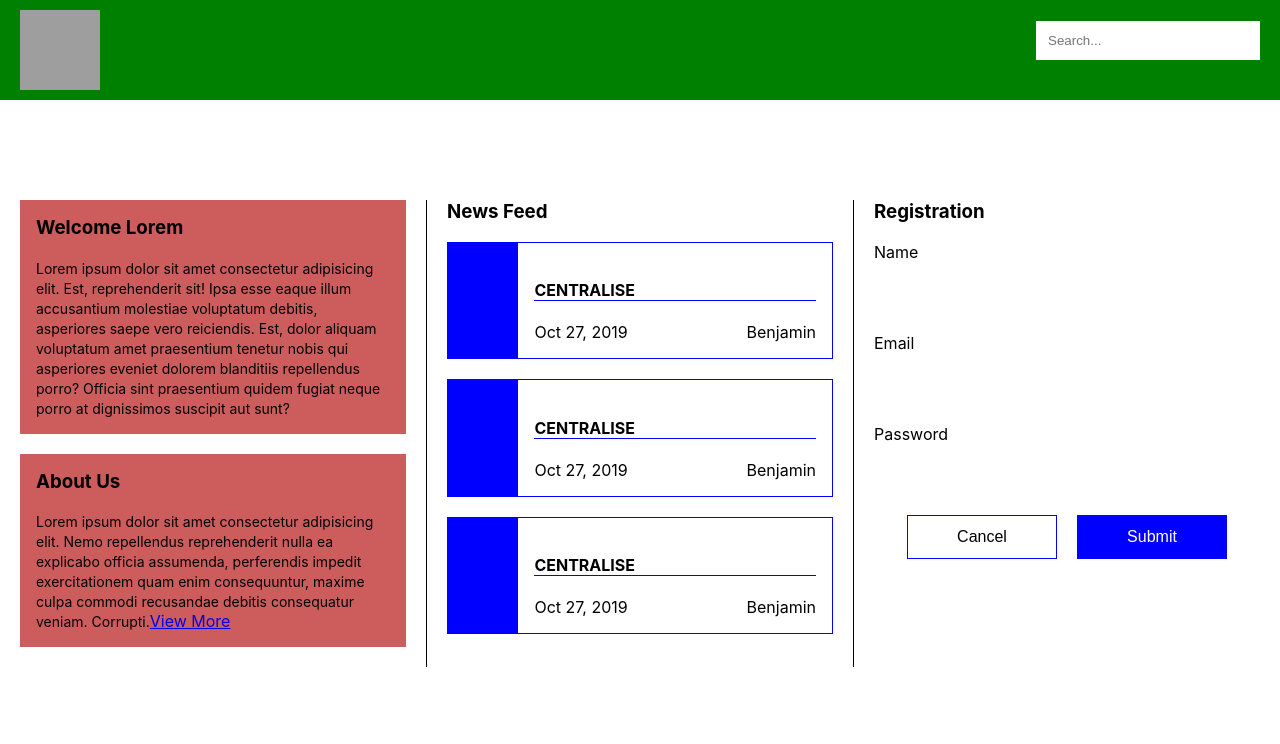
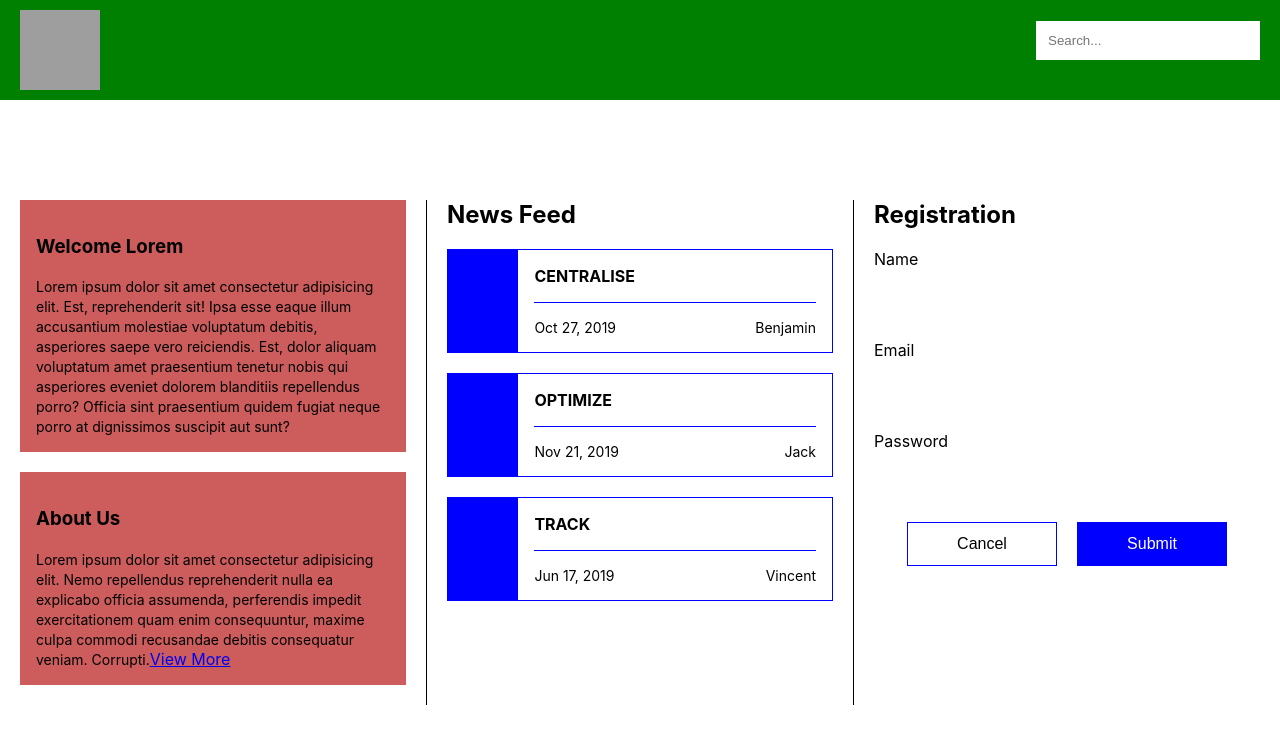
Before and after one commit to himanish58/responsive-app-sample, a React (Create React App) app: page / in a window 1280 px wide. Shown: the top 744 px of the page. Built offline with nearby package versions, Linux system fonts and the light colour scheme; grey boxes are pictures that could not be loaded; the HTML template or start-up script is replaced by a standard one.

Commit message:
Restructured news feed.

```diff
--- /dev/null
+++ b/src/components/NewsBlock.jsx
@@ -0,0 +1,25 @@
+import React from 'react';
+import PropTypes from 'prop-types';
+
+const NewsBlock = ({ title, date, name }) => {
+	return (
+		<div className="news-container">
+			<div className="color-block"></div>
+			<div className="news-block">
+				<h4>{title}</h4>
+				<div className="date-name">
+					<div className="date">{date}</div>
+					<div className="name">{name}</div>
+				</div>
+			</div>
+		</div>
+	);
+};
+
+NewsBlock.propTypes = {
+	title: PropTypes.string,
+	date: PropTypes.string,
+	name: PropTypes.string,
+};
+
+export default NewsBlock;
--- a/src/components/NewsFeed.jsx
+++ b/src/components/NewsFeed.jsx
@@ -1,12 +1,19 @@
 import React from 'react';
 import PropTypes from 'prop-types';
+import NewsBlock from './NewsBlock';
 import '../styles/NewsFeed.scss';
+
+const data = [
+	{ title: 'Centralise', date: 'Oct 27, 2019', name: 'Benjamin' },
+	{ title: 'Optimize', date: 'Nov 21, 2019', name: 'Jack' },
+	{ title: 'Track', date: 'Jun 17, 2019', name: 'Vincent' },
+];
 
 const NewsFeed = (props) => {
 	return (
 		<div className="news-feed">
-			<h3>News Feed</h3>
-			<div className="news-highlight">
+			<h2>News Feed</h2>
+			{/* <div className="news-container">
 				<div className="color-block"></div>
 				<div className="news-block">
 					<h4>Centralise</h4>
@@ -35,7 +42,10 @@ const NewsFeed = (props) => {
 						<div className="name">Benjamin</div>
 					</div>
 				</div>
-			</div>
+			</div> */}
+			{data.map(({ title, date, name }) => (
+				<NewsBlock title={title} date={date} name={name} />
+			))}
 		</div>
 	);
 };
--- a/src/components/Registration.jsx
+++ b/src/components/Registration.jsx
@@ -5,7 +5,7 @@ import '../styles/Registration.scss';
 const Registration = (props) => {
 	return (
 		<div className="registration">
-			<h3>Registration</h3>
+			<h2>Registration</h2>
 			<label htmlFor="name">Name</label>
 			<input type="text" name="registration" id="name" />
 			<label htmlFor="name">Email</label>
--- a/src/styles/HomepageContainer.scss
+++ b/src/styles/HomepageContainer.scss
@@ -16,7 +16,7 @@
 			border-right: none;
 		}
 
-		h3 {
+		h2 {
 			margin-top: 0;
 		}
 	}
--- a/src/styles/NewsFeed.scss
+++ b/src/styles/NewsFeed.scss
@@ -1,4 +1,5 @@
-.news-highlight {
+.news-feed {
+	.news-container {
 		display: flex;
 		border: 1px solid blue;
 		margin-bottom: 20px;
@@ -17,11 +18,16 @@
 			h4 {
 				border-bottom: 1px solid blue;
 				text-transform: uppercase;
+				margin: 0;
+				padding-bottom: 1rem;
 			}
 
 			.date-name {
 				display: flex;
 				justify-content: space-between;
+				padding-top: 1rem;
+				font-size: 0.875rem;
 			}
 		}
 	}
+}
```
Lines whose indentation alone changed are shown as unchanged.
